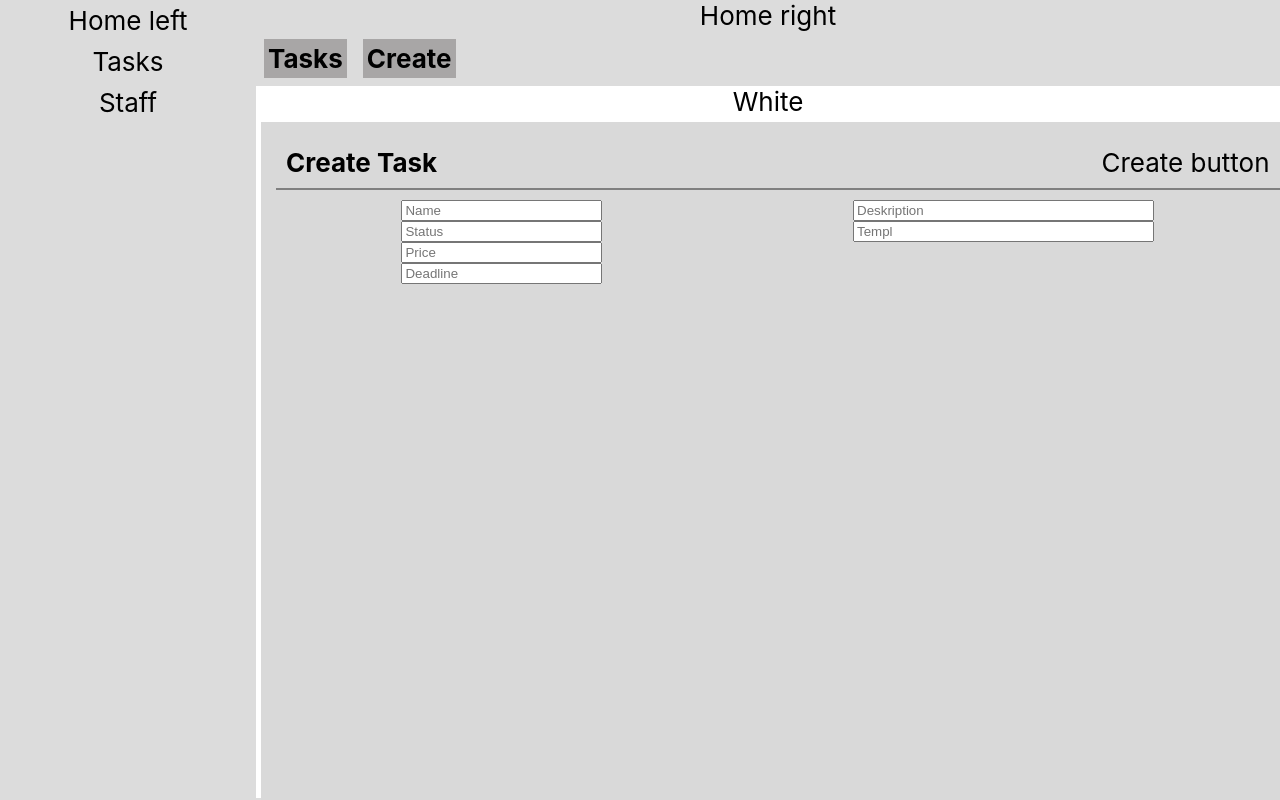
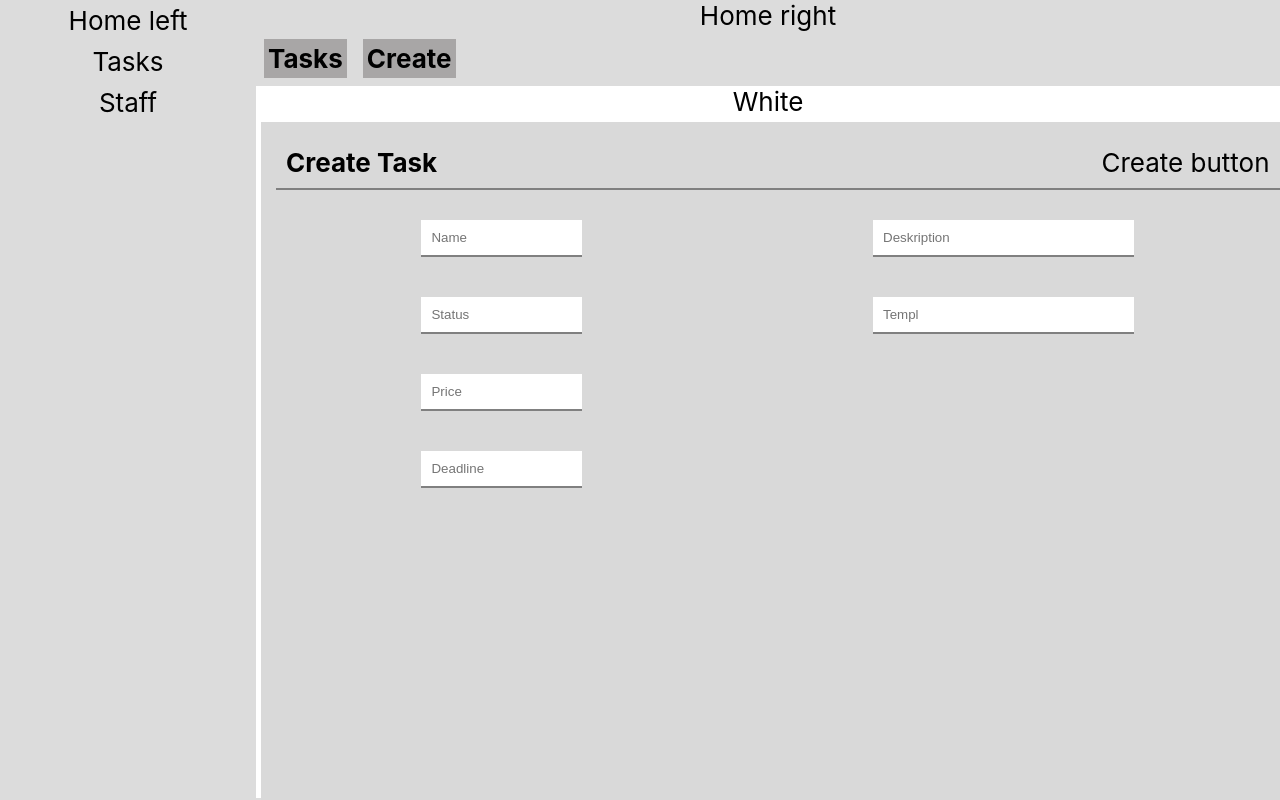
Before and after one commit to Val325/electron-desktop-app-fork, a React (Create React App) app in the folder react-app/: page /#/home in a window 1280 px wide. Built offline with nearby package versions, Linux system fonts and the light colour scheme.

Commit message:
update styles

```diff
--- a/react-app/src/App.css
+++ b/react-app/src/App.css
@@ -101,11 +101,14 @@ a{
   padding: 10px;
 
 }
-.Create-task-right > div {
-  padding-right: 200px;
-}
-.Create-task-left > div, .Create-task-right > div{
+
+.Create-task-left > input, .Create-task-right > input{
+  border-top: 0px solid gray;
+  border-left: 0px solid gray;
+  border-right: 0px solid gray;
   border-bottom: 2px solid gray;
+  margin: 20px;
+  padding: 10px;
 }
 .Create-task-name {
   font-weight: bold;
```
